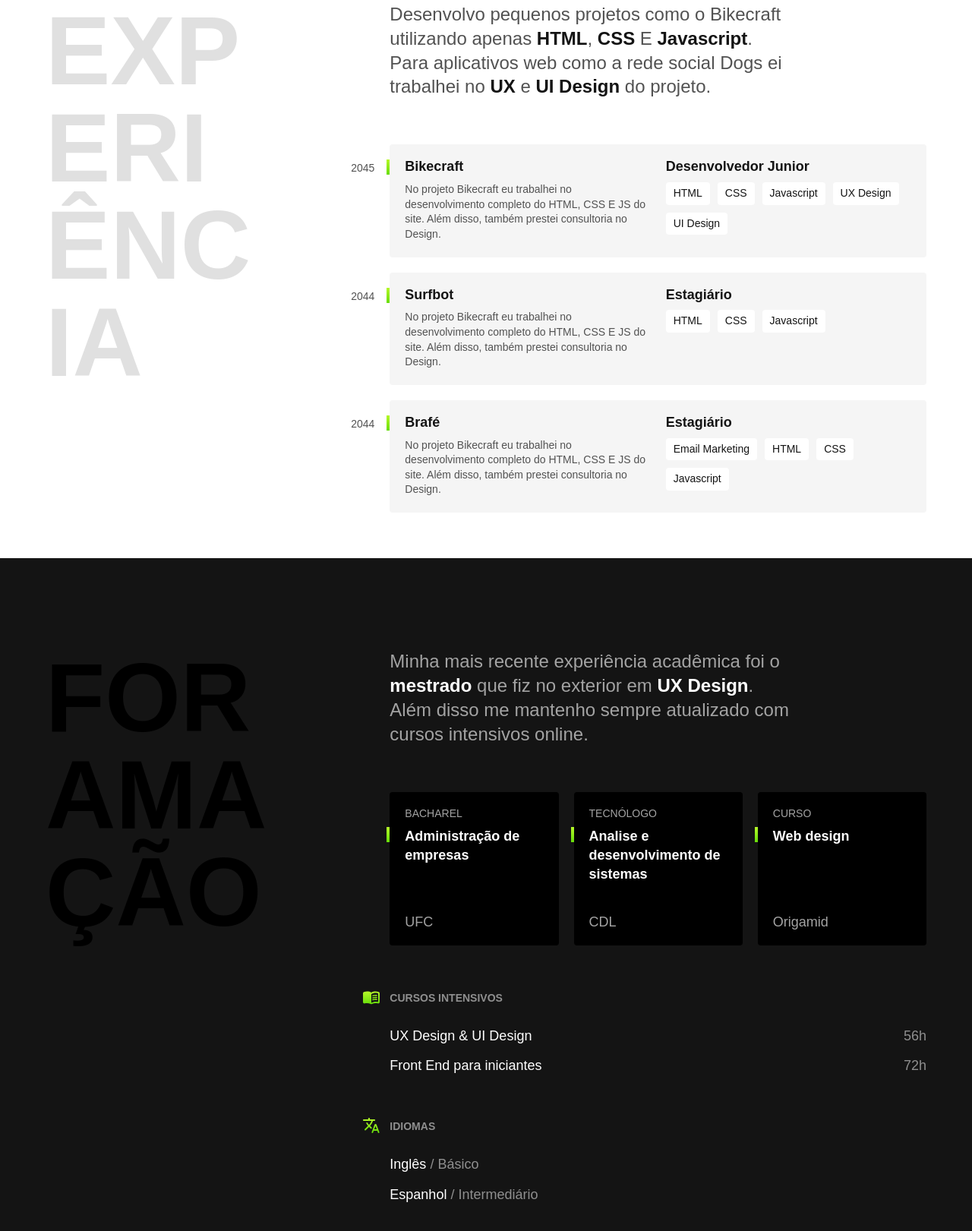
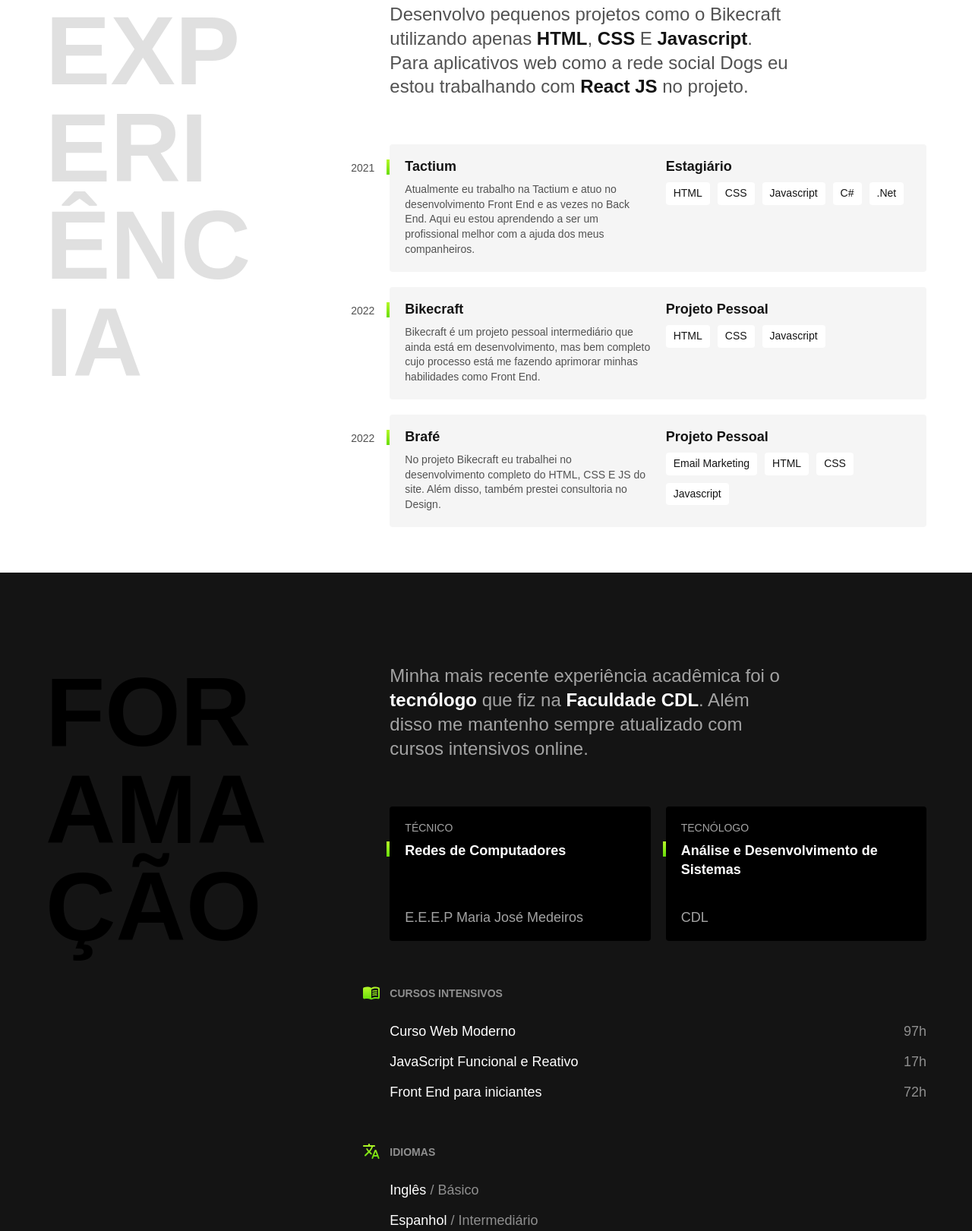
Before and after one commit to savioros/savioros.github.io, a plain HTML site: page index.html in a window 1280 px wide. Shown: the part 751-2372 px from the top of the page at 76% size. Drawn offline with Linux system fonts and the light colour scheme.

Commit message:
Ajustes no HTML

```diff
--- a/index.html
+++ b/index.html
@@ -37,33 +37,32 @@
         <div>
             <p class="experiencia-texto">
                 Desenvolvo pequenos projetos como o Bikecraft utilizando apenas <strong>HTML</strong>, <strong>CSS</strong> E <strong>Javascript</strong>. Para aplicativos web como a
-                rede social Dogs ei trabalhei no <strong>UX</strong> e <strong>UI Design</strong> do projeto.
+                rede social Dogs eu estou trabalhando com <strong>React JS</strong> no projeto.
             </p>
 
             <div class="empresa">
-                <span class="empresa-ano">2045</span>
-                <h3 class="empresa-titulo">Bikecraft</h3>
-                <span class="empresa-titulo">Desenvolvedor Junior</span>
+                <span class="empresa-ano">2021</span>
+                <h3 class="empresa-titulo">Tactium</h3>
+                <span class="empresa-titulo">Estagiário</span>
                 <p class="empresa-texto">
-                    No projeto Bikecraft eu trabalhei no desenvolvimento completo do HTML, CSS E JS do site. Além disso, também
-                    prestei consultoria no Design.
+                    Atualmente eu trabalho na Tactium e atuo no desenvolvimento Front End e as vezes no Back End. Aqui eu estou aprendendo a ser um profissional
+                    melhor com a ajuda dos meus companheiros.
                 </p>
                 <ul class="empresa-habilidades">
                     <li>HTML</li>
                     <li>CSS</li>
                     <li>Javascript</li>
-                    <li>UX Design</li>
-                    <li>UI Design</li>
+                    <li>C#</li>
+                    <li>.Net</li>
                 </ul>
             </div>
 
             <div class="empresa">
-                <span class="empresa-ano">2044</span>
-                <h3 class="empresa-titulo">Surfbot</h3>
-                <span class="empresa-titulo">Estagiário</span>
+                <span class="empresa-ano">2022</span>
+                <h3 class="empresa-titulo">Bikecraft</h3>
+                <span class="empresa-titulo">Projeto Pessoal</span>
                 <p class="empresa-texto">
-                    No projeto Bikecraft eu trabalhei no desenvolvimento completo do HTML, CSS E JS do site. Além disso, também
-                    prestei consultoria no Design.
+                    Bikecraft é um projeto pessoal intermediário que ainda está em desenvolvimento, mas bem completo cujo processo está me fazendo aprimorar minhas habilidades como Front End.
                 </p>
                 <ul class="empresa-habilidades">
                     <li>HTML</li>
@@ -72,10 +71,11 @@
                 </ul>
             </div>
 
+
             <div class="empresa">
-                <span class="empresa-ano">2044</span>
+                <span class="empresa-ano">2022</span>
                 <h3 class="empresa-titulo">Brafé</h3>
-                <span class="empresa-titulo">Estagiário</span>
+                <span class="empresa-titulo">Projeto Pessoal</span>
                 <p class="empresa-texto">
                     No projeto Bikecraft eu trabalhei no desenvolvimento completo do HTML, CSS E JS do site. Além disso, também
                     prestei consultoria no Design.
@@ -96,25 +96,20 @@
             <h2 class="subtitulo">Foramação</h2>
             <div>
                 <p class="formacao-texto">
-                    Minha mais recente experiência acadêmica foi o <strong>mestrado</strong> que fiz no exterior em
-                    <strong>UX Design</strong>. Além disso me mantenho sempre atualizado com cursos intensivos online.
+                    Minha mais recente experiência acadêmica foi o <strong>tecnólogo</strong> que fiz na
+                    <strong>Faculdade CDL</strong>. Além disso me mantenho sempre atualizado com cursos intensivos online.
                 </p>
 
                 <ul class="faculdade-lista">
                     <li class="faculdade">
-                        <span class="faculdade-tipo">Bacharel</span>
-                        <h3 class="faculdade-curso">Administração de empresas</h3>
-                        <span class="faculdade-instituicao">UFC</span>
+                        <span class="faculdade-tipo">Técnico</span>
+                        <h3 class="faculdade-curso">Redes de Computadores</h3>
+                        <span class="faculdade-instituicao">E.E.E.P Maria José Medeiros</span>
                     </li>
                     <li class="faculdade">
                         <span class="faculdade-tipo">Tecnólogo</span>
-                        <h3 class="faculdade-curso">Analise e desenvolvimento de sistemas</h3>
+                        <h3 class="faculdade-curso">Análise e Desenvolvimento de Sistemas</h3>
                         <span class="faculdade-instituicao">CDL</span>
-                    </li>
-                    <li class="faculdade">
-                        <span class="faculdade-tipo">Curso</span>
-                        <h3 class="faculdade-curso">Web design</h3>
-                        <span class="faculdade-instituicao">Origamid</span>
                     </li>
                 </ul>
 
@@ -122,7 +117,8 @@
                     <div class="cursos">
                         <h3>Cursos intensivos</h3>
                         <ul>
-                            <li>UX Design & UI Design <span>56h</span></li>
+                            <li>Curso Web Moderno<span>97h</span></li>
+                            <li>JavaScript Funcional e Reativo<span>17h</span></li>
                             <li>Front End para iniciantes <span>72h</span></li>
                         </ul>
                     </div>
@@ -141,11 +137,11 @@
 
     <footer class="footer" id="contato">
         <div class="footer-container">
-            <p class="footer-texto">Estou disponivel para novos projetos no momento. Entre em contato comigo e marcamos uma conversa</p>
+            <p class="footer-texto">Estou disponivel para novos desafios no momento. Entre em contato comigo e marcamos uma conversa.</p>
             <ul class="footer-contato">
-                <li>lobo@email.com</li>
+                <li>saviorianos@email.com</li>
                 <li>+55 85 98548-6204</li>
-                <li><a href="/">@instagram</a></li>
+                <li><a href="https://www.linkedin.com/in/dev-savio-oliveira/">@linkedin</a></li>
             </ul>
             <p class="footer-copy">Lobo. Alguns direitos reservados</p>
         </div>
```
